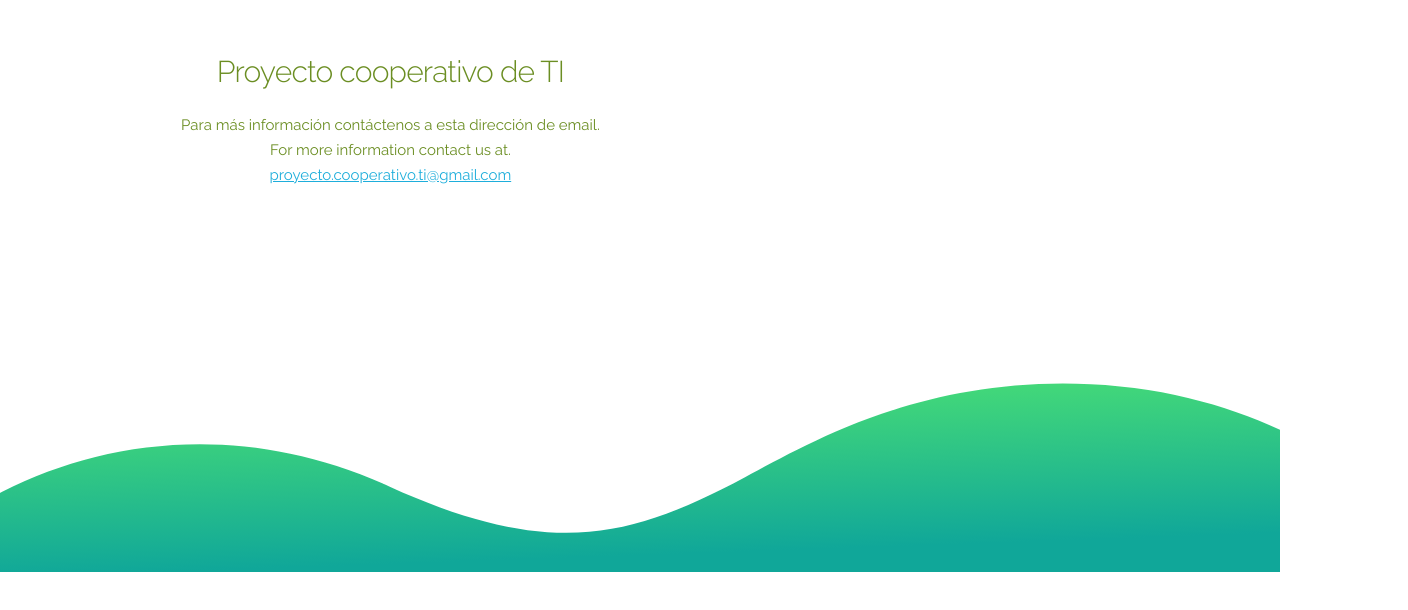
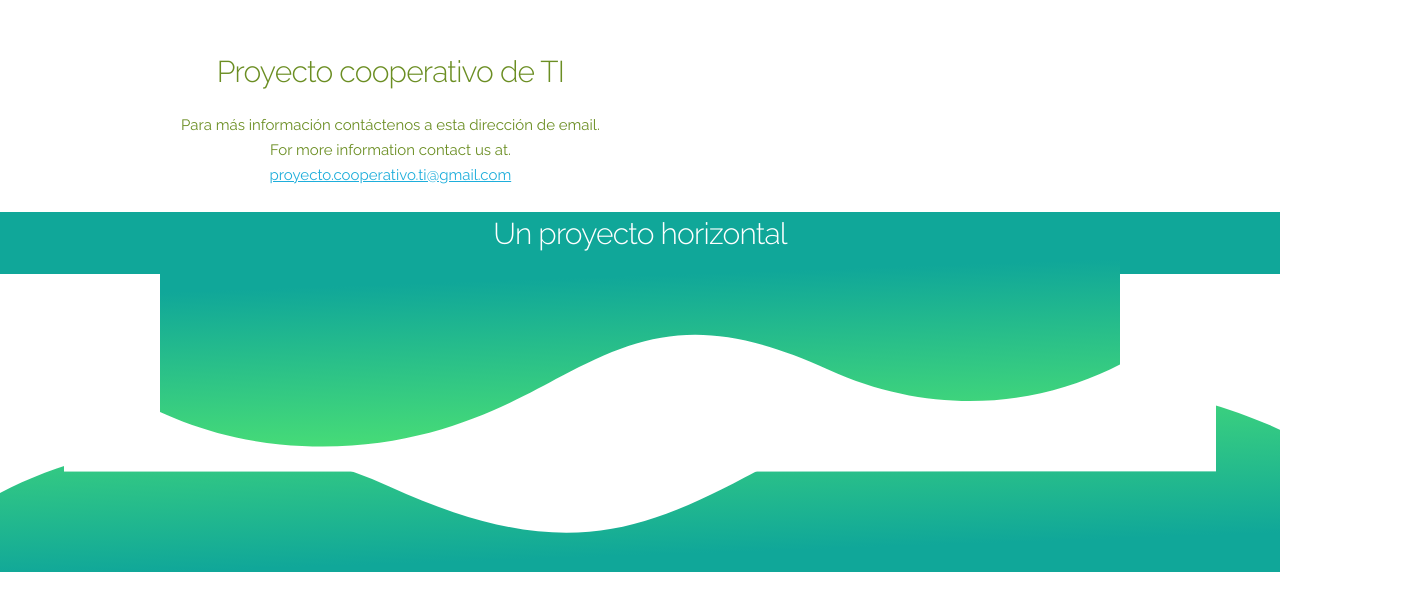
Before and after one commit to franciscocobas/proyecto-cooperativo, a plain HTML site: page webdevcoop/index.html in a window 1280 px wide. Shown: the part 188-798 px from the top of the page, 1408 px wide, since content can reach past the window. Drawn offline with Linux system fonts and the light colour scheme.

Commit message:
Ultimos cambios

```diff
--- a/webdevcoop/css/index.css
+++ b/webdevcoop/css/index.css
@@ -8,6 +8,9 @@
 }
 .mar-bottom_small {
     margin-bottom: 0.1rem;
+}
+.pad-top_medium {
+    padding-top: 0.2rem;
 }
 .font-style_italic {
     font-style: italic;
@@ -24,22 +27,29 @@ body {
     margin-top: 50%;
 }
 
-/* FOOTER */
 .wave-container {
     z-index: -1;
-    position: fixed;
+    position: absolute;
     top: 70%;
     left: 0;
     height: 20rem;
     background: -webkit-linear-gradient(272deg,#4BE074 9%,#10A799 84%);
     background: linear-gradient(-182deg,#4BE074 9%,#10A799 84%);
 }
-#wave svg {
+.wave-down-container {
+    transform: rotate(180deg);
+    z-index: 0;
+}
+.wave svg {
     position: relative;
     top: -1px;
 }
 svg path {
     fill: white;
+}
+.section.info {
+    background-color: #10A799;
+    color: white;
 }
 @media screen and (min-width: 1024px) {
     svg {
--- a/webdevcoop/index.html
+++ b/webdevcoop/index.html
@@ -30,8 +30,7 @@
 </head>
 <body>
 
-  <!-- Primary Page Layout
-  –––––––––––––––––––––––––––––––––––––––––––––––––– -->
+    <div class="section welcome">
         <div class="container">
             <div class="row text-align_center">
                 <div class="info-container one-half column">
@@ -43,14 +42,27 @@
             </div>
         </div>
         <div class="wave-container u-full-width">
-        <div id="wave">
+            <div class="wave">
                 <svg xmlns="http://www.w3.org/2000/svg" viewBox="0 0 1170 193">
                     <path d="M1175 131.2c0 0-81-89.4-224.3-103.4S713 72 665 97c-86 46-148 63-271 7C221.7 25.5 56 104.5-4 197.4 -4 58.7-3.3 0.3-3.3 0.3L1175 0V131.2z"></path>
                 </svg>
             </div>
         </div>
+    </div>
+    <div class="section info">
+        <div class="container">
+            <div class="row text-align_center">
+                <h4 class="pad-top_medium">Un proyecto horizontal</h4>
+            </div>
+            <div class="wave-container wave-down-container u-full-width">
+                <div class="wave">
+                    <svg xmlns="http://www.w3.org/2000/svg" viewBox="0 0 1170 193">
+                        <path d="M1175 131.2c0 0-81-89.4-224.3-103.4S713 72 665 97c-86 46-148 63-271 7C221.7 25.5 56 104.5-4 197.4 -4 58.7-3.3 0.3-3.3 0.3L1175 0V131.2z"></path>
+                    </svg>
+                </div>
+            </div>
+        </div>
+    </div>
 
-<!-- End Document
-  –––––––––––––––––––––––––––––––––––––––––––––––––– -->
 </body>
 </html>
```
Lines whose indentation alone changed are shown as unchanged.
